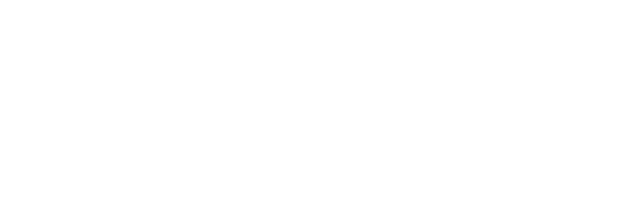
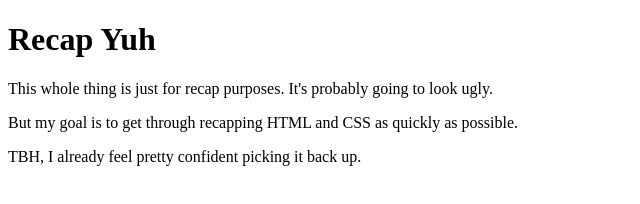
Before and after one commit to jay-its/git_test, a plain HTML site: page index.html in a window 1280 px wide. Shown: the whole page, without its empty margins (0-640 px from the left). Drawn offline with Linux system fonts and the light colour scheme.

Commit message:
add title and paragraph

```diff
--- a/index.html
+++ b/index.html
@@ -6,6 +6,9 @@
     <title>Recap Yuh</title>
 </head>
 <body>
-
+    <h1>Recap Yuh</h1>
+    <p>This whole thing is just for recap purposes. It's probably going to look ugly.</p>
+    <p>But my goal is to get through recapping HTML and CSS as quickly as possible.</p>
+    <p>TBH, I already feel pretty confident picking it back up.</p>
 </body>
 </html>
```
